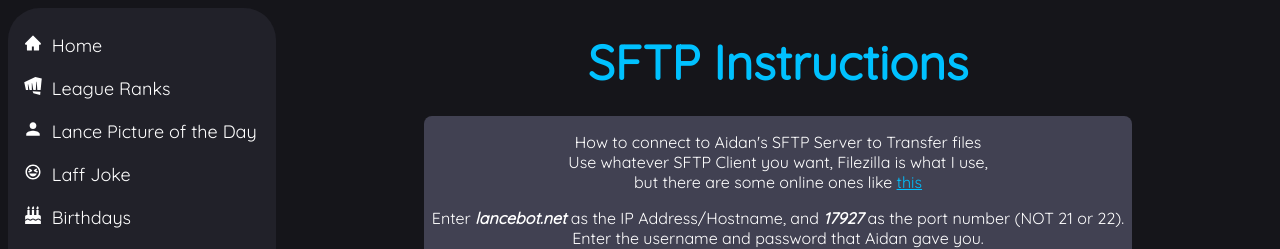
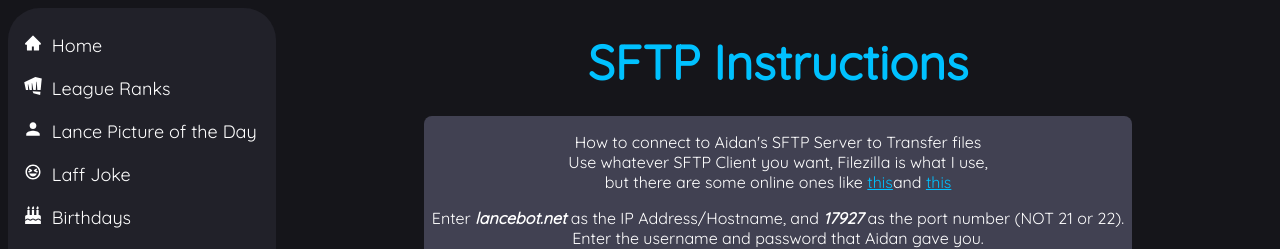
Before and after one commit to aidandobkins/lancesite, a React (Create React App) app in the folder lancesite-react/: page /sftp in a window 1280 px wide. Shown: the top 249 px of the page. Built offline with nearby package versions, Linux system fonts and the light colour scheme.

Commit message:
Update SFTPInfo.tsx

```diff
--- a/lancesite-react/src/pages/SFTPInfo.tsx
+++ b/lancesite-react/src/pages/SFTPInfo.tsx
@@ -10,7 +10,11 @@ const SFTPInfo = () => {
                     How to connect to Aidan's SFTP Server to Transfer files <br />
                     Use whatever SFTP Client you want, Filezilla is what I use, <br />
                     but there are some online ones like{' '}
-                    <a style={{color: '#00c1ff'}} target="_blank" href="https://www.filestash.app/sftp-browser.html">
+                    <a style={{color: '#00c1ff'}} target="_blank" rel="noreferrer" href="https://www.filestash.app/sftp-browser.html">
+                        this
+                    </a>
+                    and{' '}
+                    <a style={{color: '#00c1ff'}} target="_blank" rel="noreferrer" href="https://ftpweb.net/">
                         this
                     </a>
                 </ContentText>
```
